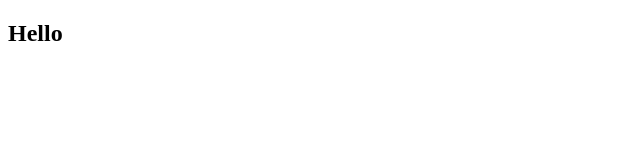
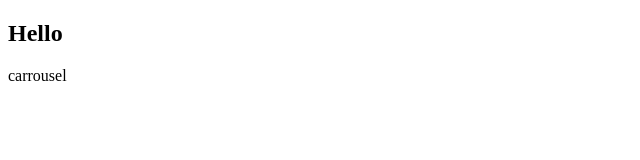
Before and after one commit to dovannhatDN1994/Demo_GitHub, a plain HTML site: page index.html in a window 1280 px wide. Shown: the full height of the page, 0-640 px from the left. Drawn offline with Linux system fonts and the light colour scheme.

Commit message:
add titel carrousel - 20/10- devNhat

```diff
--- a/index.html
+++ b/index.html
@@ -10,7 +10,9 @@
 
     <h2>Hello </h2>
     <section class="carousel">
-
+        <div class="title">
+            <span>carrousel</span>
+        </div>
     </section>
 </body>
 </html>
```
